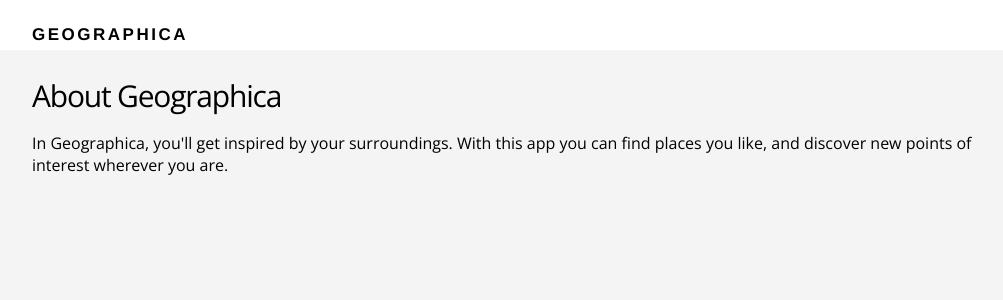
After one commit to cristobal23/strabo, a Flask app: page /about in a window 1280 px wide. The commit adds this page. Shown: the top 300 px of the page, without its empty margins (108-1111 px from the left). Run offline with Flask 2, Linux system fonts and the light colour scheme.

Commit message:
About page

```diff
--- a/routes.py
+++ b/routes.py
@@ -6,5 +6,9 @@ app = Flask(__name__)
 def index():
     return render_template("index.html")
 
+@app.route("/about")
+def about():
+    return render_template("about.html")
+
 if __name__ == "__main__":
     app.run(debug=True)
--- /dev/null
+++ b/templates/about.html
@@ -0,0 +1,12 @@
+{% extends "layout.html" %}
+
+{% block content %}
+  <main class="about-section">
+    <div class="container">
+
+    <h2>About Geographica</h2>
+    <p>In Geographica, you'll get inspired by your surroundings. With this app you can find places you like, and discover new points of interest wherever you are.</p>
+
+    </div>
+  </main>
+{% endblock %}
--- a/templates/index.html
+++ b/templates/index.html
@@ -7,7 +7,7 @@
       <div class="section-content">
   	    <h2>Discover places near you.</h2>
         <a href="#" class="btn-primary">Sign up</a>
-        <a href="#" class="btn-secondary">Learn more</a>
+        <a href="{{ url_for('about') }}" class="btn-secondary">Learn more</a>
       </div>
 
       <div class="section-device">
```
